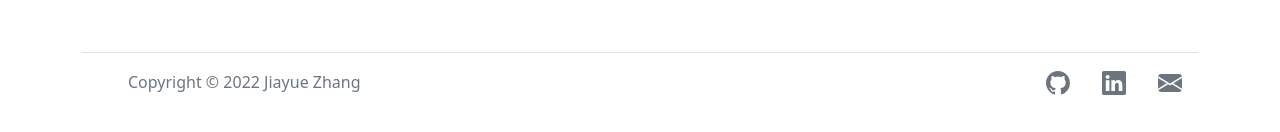
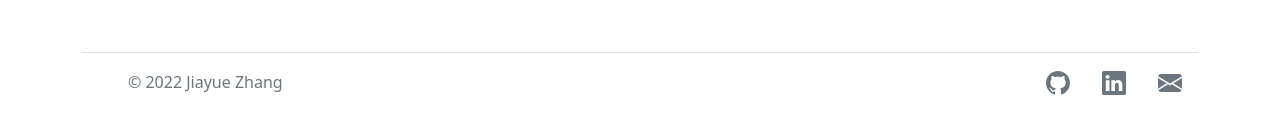
Before and after one commit to zhang-jiayue/zhang-jiayue.github.io, a React (Create React App) app: page /posts in a window 1280 px wide. Shown: the part 665-797 px from the top of the page. Built offline with nearby package versions, Linux system fonts and the light colour scheme.

Commit message:
card update

```diff
--- a/src/components/FooterComponent.jsx
+++ b/src/components/FooterComponent.jsx
@@ -13,9 +13,7 @@
                 {/* <use xlink:href="#bootstrap"></use> */}
               </svg>
             </a>
-            <span className="mb-3 mb-md-0 text-muted">
-              Copyright © 2022 Jiayue Zhang
-            </span>
+            <span className="mb-3 mb-md-0 text-muted">© 2022 Jiayue Zhang</span>
           </div>
           <ul className="nav col-md-4 justify-content-end list-unstyled d-flex">
             <li className="ms-3">
```
Also changed, not shown: src/components/AboutComponent.jsx (+0 -20 lines).
